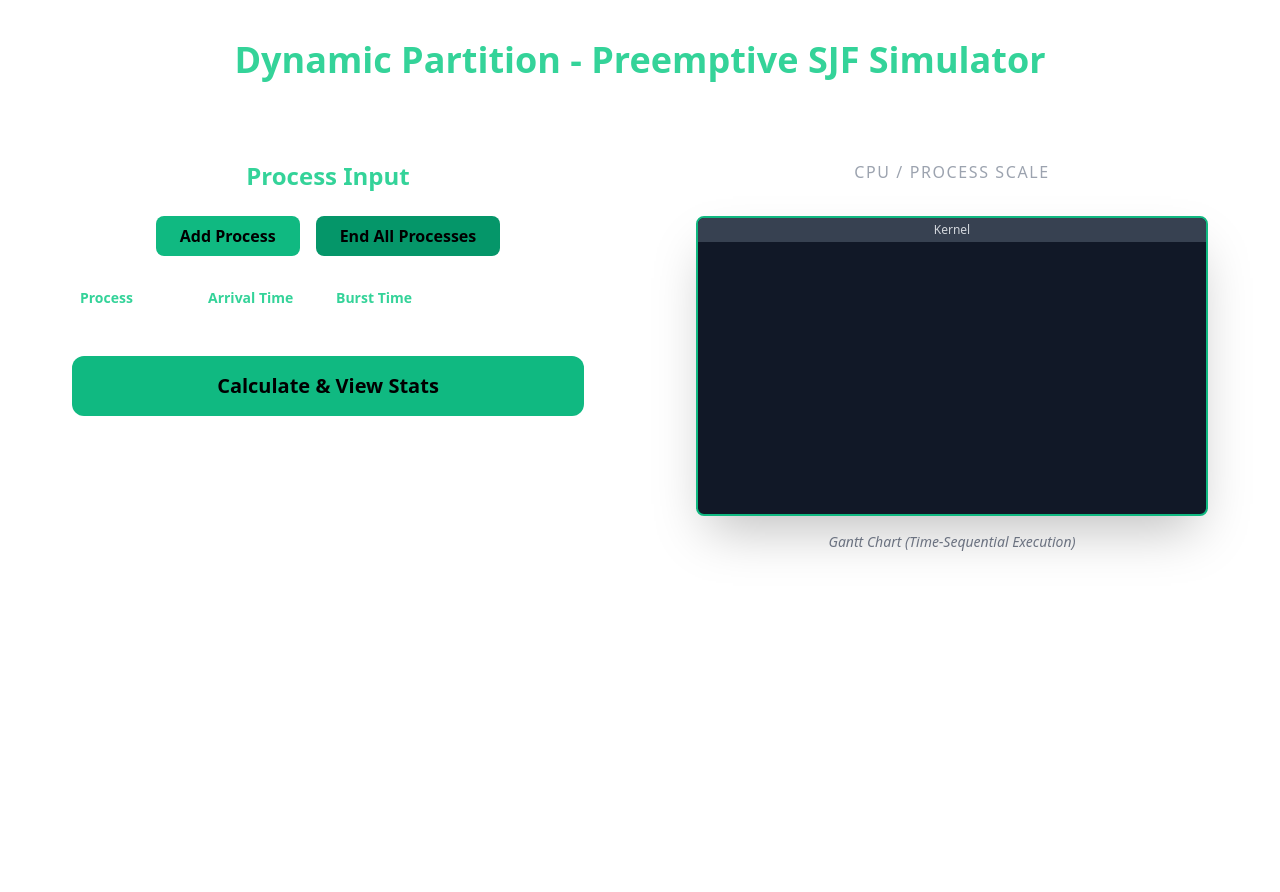
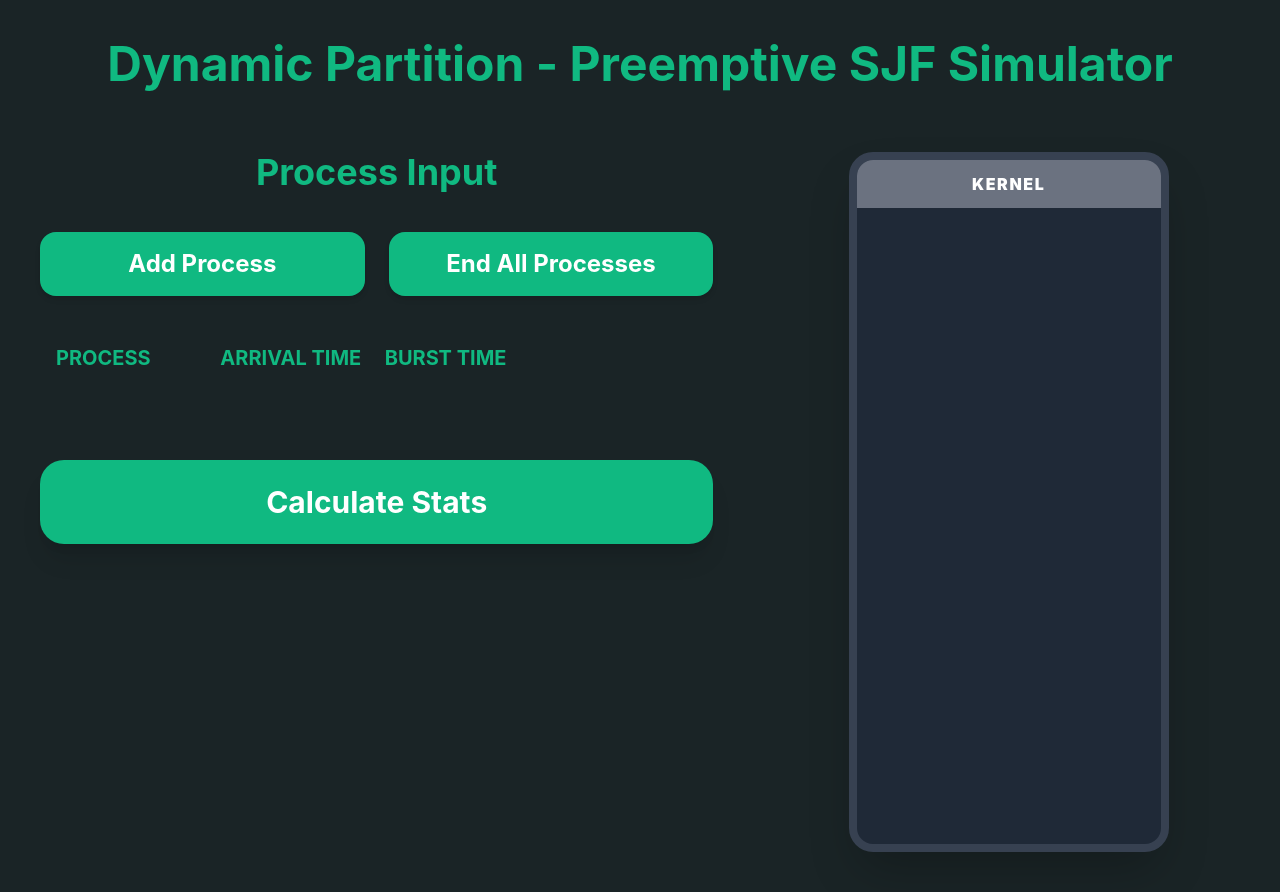
Before and after one commit to ClinTuyor/dynamicpartition_sjf, a Flask app: page /simulator in a window 1280 px wide. Before the commit the page ends 551 px from the top, so only its background shows below. Run offline with Flask 3, Linux system fonts and the light colour scheme; some libraries are stand-ins or nearby versions.

Commit message:
update 1.0

```diff
--- a/app.py
+++ b/app.py
@@ -2,95 +2,67 @@ from flask import Flask, render_template, request, jsonify
 
 app = Flask(__name__)
 
-@app.route('/', methods=['GET'])
-def index():
-    return render_template('index.html')
+@app.route('/')
+def index(): return render_template('index.html')
 
-@app.route('/about', methods=['GET'])
-def about():
-    return render_template('about.html')
+@app.route('/about')
+def about(): return render_template('about.html')
 
-@app.route('/simulator', methods=['GET'])
-def simulator():
-    return render_template('simulator.html')
+@app.route('/simulator')
+def simulator(): return render_template('simulator.html')
 
-@app.route('/statistics', methods=['GET'])
-def statistics():
-    return render_template('statistics.html')
-
-def select_next_process(processes, time, is_completed, remaining_time, n):
-    """Select the next process to run using SRTF algorithm."""
-    idx = -1
-    min_remaining = float('inf')
-
-    for i in range(n):
-        if int(processes[i]['at']) <= time and not is_completed[i]:
-            if remaining_time[i] < min_remaining:
-                min_remaining = remaining_time[i]
-                idx = i
-            elif remaining_time[i] == min_remaining:
-                if int(processes[i]['at']) < int(processes[idx]['at']):
-                    idx = i
-    return idx
-
-def run_srtf_algorithm(processes):
-    """Execute Preemptive SJF (SRTF) scheduling algorithm."""
-    time = 0
-    completed = 0
-    n = len(processes)
-    remaining_time = [int(p['bt']) for p in processes]
-    finish_time = [0] * n
-    start_time = [-1] * n
-    is_completed = [False] * n
-    gantt_chart = []
-
-    while completed != n:
-        idx = select_next_process(processes, time, is_completed, remaining_time, n)
-
-        if idx != -1:
-            if start_time[idx] == -1:
-                start_time[idx] = time
-            remaining_time[idx] -= 1
-            gantt_chart.append({'id': processes[idx]['name'], 'time': time})
-            if remaining_time[idx] == 0:
-                finish_time[idx] = time + 1
-                is_completed[idx] = True
-                completed += 1
-        else:
-            gantt_chart.append({'id': 'Idle', 'time': time})
-        time += 1
-
-    return gantt_chart, finish_time, start_time
-
-def calculate_statistics(processes, finish_time, start_time):
-    """Calculate scheduling statistics for each process."""
-    results = []
-    for i in range(len(processes)):
-        at = int(processes[i]['at'])
-        bt = int(processes[i]['bt'])
-        ct = finish_time[i]
-        tat = ct - at
-        wt = tat - bt
-        rt = start_time[i] - at
-        results.append({
-            'name': processes[i]['name'],
-            'at': at, 'bt': bt, 'ct': ct,
-            'tat': tat, 'wt': wt, 'rt': rt
-        })
-    return results
+@app.route('/statistics')
+def statistics(): return render_template('statistics.html')
 
 @app.route('/calculate', methods=['POST'])
 def calculate():
     data = request.get_json()
-    processes = data['processes']
+    processes = data.get('processes', [])
+    if not processes: return jsonify({'gantt': [], 'stats': []})
 
-    if not processes:
-        return jsonify({'error': 'No processes provided'})
+    n = len(processes)
+    at = [int(p['at']) for p in processes]
+    bt = [int(p['bt']) for p in processes]
+    rt = [int(p['bt']) for p in processes]  # remaining time
+    names = [p['name'] for p in processes]
 
-    gantt_chart, finish_time, start_time = run_srtf_algorithm(processes)
-    results = calculate_statistics(processes, finish_time, start_time)
+    ct = [0] * n
+    start_times = [-1] * n
+    completed = 0
+    current_time = 0
+    gantt = []
 
-    return jsonify({'gantt': gantt_chart, 'stats': results})
+    while completed < n:
+        idx = -1
+        min_rt = float('inf')
+
+        for i in range(n):
+            if at[i] <= current_time and rt[i] > 0:
+                if rt[i] < min_rt:
+                    min_rt = rt[i]
+                    idx = i
+                elif rt[i] == min_rt:
+                    if at[i] < at[idx]: idx = i
+
+        if idx != -1:
+            if start_times[idx] == -1: start_times[idx] = current_time
+            rt[idx] -= 1
+            gantt.append({'id': names[idx], 'time': current_time})
+            if rt[idx] == 0:
+                completed += 1
+                ct[idx] = current_time + 1
+        else:
+            gantt.append({'id': 'Idle', 'time': current_time})
+        current_time += 1
+
+    stats = []
+    for i in range(n):
+        tat = ct[i] - at[i]
+        wt = tat - bt[i]
+        resp = start_times[i] - at[i]
+        stats.append({'name': names[i], 'at': at[i], 'bt': bt[i], 'ct': ct[i], 'tat': tat, 'wt': wt, 'rt': resp})
+
+    return jsonify({'gantt': gantt, 'stats': stats})
 
 if __name__ == '__main__':
     app.run(debug=True)
--- /dev/null
+++ b/static/css/style.css
@@ -0,0 +1,33 @@
+body {
+    background-color: #1a2426;
+    color: white;
+    font-family: 'Inter', sans-serif;
+    margin: 0;
+    padding: 0;
+    position: relative;
+}
+
+.wave-container {
+    position: absolute;
+    bottom: 0;
+    width: 100%;
+    height: 100px;
+    overflow: hidden;
+    z-index: 0;
+    pointer-events: none;
+}
+.wave {
+    width: 200%;
+    height: 100%;
+    background: url('https://svgshare.com/i/zsH.svg');
+    background-size: 50% 100%;
+    animation: move-wave 10s linear infinite;
+    opacity: 0.3;
+}
+@keyframes
+move-wave { 0% { transform: translateX(0); } 100% { transform: translateX(-50%); } }
+
+/* Chrome, Safari, Edge, Opera - Remove arrows from number input */
+input::-webkit-outer-spin-button, input::-webkit-inner-spin-button {
+    -webkit-appearance: none; margin: 0;
+}
--- /dev/null
+++ b/static/js/script.js
@@ -0,0 +1,70 @@
+let counter = 1;
+const colors = ['#FF5F5F', '#FF6BCB', '#4BC0FF', '#FFB84D', '#2ECC71', '#9B59B6'];
+
+function addProcess() {
+    const list = document.getElementById('process-list');
+    const name = `P${counter++}`;
+    const color = colors[Math.floor(Math.random() * colors.length)];
+
+    const div = document.createElement('div');
+    div.className = "flex items-center gap-6";
+    div.innerHTML = `
+        <div class="w-24 h-20 rounded-2xl flex items-center justify-center text-white font-bold text-3xl shadow-lg" style="background-color: ${color}">${name}</div>
+        <input type="number" placeholder="INPUT NUMBER" class="at-input flex-1 p-5 rounded-2xl text-black text-2xl font-semibold border-none outline-none">
+        <input type="number" placeholder="INPUT NUMBER" class="bt-input flex-1 p-5 rounded-2xl text-black text-2xl font-semibold border-none outline-none">
+        <button onclick="removeThis(this)" class="text-red-500 hover:scale-110 transition-transform">
+            <svg class="w-12 h-12" fill="currentColor" viewBox="0 0 20 20"><path d="M6 2a2 2 0 00-2 2v12a2 2 0 002 2h8a2 2 0 002-2V4a2 2 0 00-2-2H6zm3 3a1 1 0 112 0v9a1 1 0 11-2 0V5z"/></svg>
+        </button>
+    `;
+    list.appendChild(div);
+    div.querySelectorAll('input').forEach(i => i.addEventListener('input', updateUI));
+}
+
+function removeThis(btn) {
+    btn.closest('div').remove();
+    if (document.querySelectorAll('#process-list > div').length === 0) counter = 1;
+    updateUI();
+}
+
+function endAll() {
+    document.getElementById('process-list').innerHTML = '';
+    counter = 1;
+    updateUI();
+}
+
+async function updateUI() {
+    const rows = document.querySelectorAll('#process-list > div');
+    const processes = Array.from(rows).map(row => ({
+        name: row.querySelector('div').innerText,
+        at: row.querySelector('.at-input').value,
+        bt: row.querySelector('.bt-input').value,
+        color: row.querySelector('div').style.backgroundColor
+    })).filter(p => p.at !== "" && p.bt !== "");
+
+    if (processes.length === 0) {
+        document.getElementById('cpu-scale').innerHTML = '';
+        return;
+    }
+
+    const response = await fetch('/calculate', {
+        method: 'POST',
+        headers: {'Content-Type': 'application/json'},
+        body: JSON.stringify({ processes })
+    });
+    const data = await response.json();
+    localStorage.setItem('simulationResults', JSON.stringify({stats: data.stats, processes}));
+    renderScale(data.gantt, processes);
+}
+
+function renderScale(gantt, processes) {
+    const scale = document.getElementById('cpu-scale');
+    scale.innerHTML = '';
+    gantt.slice().reverse().forEach(step => {
+        const p = processes.find(proc => proc.name === step.id);
+        const block = document.createElement('div');
+        block.className = "w-full border-b border-gray-900/20 flex items-center justify-center text-white font-bold text-lg min-h-[40px]";
+        block.style.backgroundColor = step.id === 'Idle' ? '#374151' : p.color;
+        block.innerText = step.id;
+        scale.appendChild(block);
+    });
+}
--- a/templates/simulator.html
+++ b/templates/simulator.html
@@ -2,54 +2,34 @@
 <html lang="en">
 <head>
     <meta charset="UTF-8">
-    <title>SJF Simulator - Simulation</title>
+    <title>Dynamic Partition - Preemptive SJF Simulator</title>
     <script src="https://cdn.tailwindcss.com"></script>
     <link rel="stylesheet" href="/static/css/style.css">
 </head>
 <body class="p-10">
-    <header class="text-center mb-12">
-        <h1 class="text-4xl font-bold text-emerald-400">Dynamic Partition - Preemptive SJF Simulator</h1>
+    <header class="text-center mb-16">
+        <h1 class="text-5xl font-bold text-[#10b981]">Dynamic Partition - Preemptive SJF Simulator</h1>
     </header>
-
-    <div class="grid grid-cols-1 lg:grid-cols-2 gap-12 max-w-7xl mx-auto">
-        <!-- Left Side: Inputs -->
-        <div class="glass-card p-8">
-            <h2 class="text-2xl font-bold text-emerald-400 mb-6 text-center">Process Input</h2>
-            <div class="flex justify-center space-x-4 mb-8">
-                <button onclick="addProcess()" class="bg-emerald-500 hover:bg-emerald-400 px-6 py-2 rounded-lg font-bold">Add Process</button>
-                <button onclick="endAll()" class="bg-emerald-600 hover:bg-emerald-500 px-6 py-2 rounded-lg font-bold">End All Processes</button>
+    <div class="grid grid-cols-12 gap-16 max-w-[1700px] mx-auto items-start">
+        <div class="col-span-7">
+            <h2 class="text-[#10b981] text-4xl font-bold mb-10 text-center">Process Input</h2>
+            <div class="flex gap-6 mb-12">
+                <button onclick="addProcess()" class="bg-[#10b981] text-white py-4 rounded-2xl font-bold text-2xl flex-1 shadow-md">Add Process</button>
+                <button onclick="endAll()" class="bg-[#10b981] text-white py-4 rounded-2xl font-bold text-2xl flex-1 shadow-md">End All Processes</button>
             </div>
-
-            <div class="grid grid-cols-4 gap-4 mb-4 text-emerald-400 font-bold text-sm px-2">
-                <div>Process</div>
-                <div>Arrival Time</div>
-                <div>Burst Time</div>
-                <div></div>
+            <div class="grid grid-cols-4 gap-4 mb-6 px-4 text-[#10b981] font-bold text-xl uppercase">
+                <div>Process</div><div>Arrival Time</div><div>Burst Time</div><div></div>
             </div>
-
-            <div id="process-list" class="space-y-4 max-h-[400px] overflow-y-auto pr-2">
-                <!-- Rows injected by script.js -->
-            </div>
-
-            <button onclick="window.location.href='/statistics'" class="mt-8 w-full bg-emerald-500 py-4 rounded-xl font-bold text-xl hover:bg-emerald-400 transition">
-                Calculate & View Stats
-            </button>
+            <div id="process-list" class="space-y-6"></div>
+            <button onclick="window.location.href='/statistics'" class="mt-16 w-full bg-[#10b981] py-6 rounded-3xl text-3xl font-bold shadow-xl">Calculate Stats</button>
         </div>
-
-        <!-- Right Side: Visualization -->
-        <div class="flex flex-col">
-            <div class="glass-card p-8 h-full flex flex-col items-center justify-center">
-                <h3 class="text-gray-400 mb-8 uppercase tracking-widest">CPU / Process Scale</h3>
-
-                <div id="gantt-chart" class="w-full bg-gray-900 border-2 border-emerald-500 rounded-lg min-h-[300px] flex flex-col overflow-hidden shadow-2xl">
-                    <div class="bg-gray-700 text-xs py-1 text-center text-gray-300">Kernel</div>
-                    <!-- Dynamic Blocks injected here -->
-                </div>
-                <p class="mt-4 text-gray-500 text-sm italic">Gantt Chart (Time-Sequential Execution)</p>
+        <div class="col-span-5 flex flex-col items-center">
+            <div class="w-80 bg-gray-800 rounded-3xl overflow-hidden border-8 border-gray-700 shadow-2xl min-h-[700px] flex flex-col">
+                <div class="bg-gray-500 py-3 text-center text-white font-black tracking-widest">KERNEL</div>
+                <div id="cpu-scale" class="flex-grow flex flex-col-reverse"></div>
             </div>
         </div>
     </div>
-
     <script src="/static/js/script.js"></script>
 </body>
 </html>
```
Also changed, not shown: static/script.js (deleted, +0 -56 lines), static/style.css (deleted, +0 -46 lines), templates/about.html (+15 -28 lines), templates/index.html (+7 -16 lines), templates/statistics.html (+31 -56 lines).
